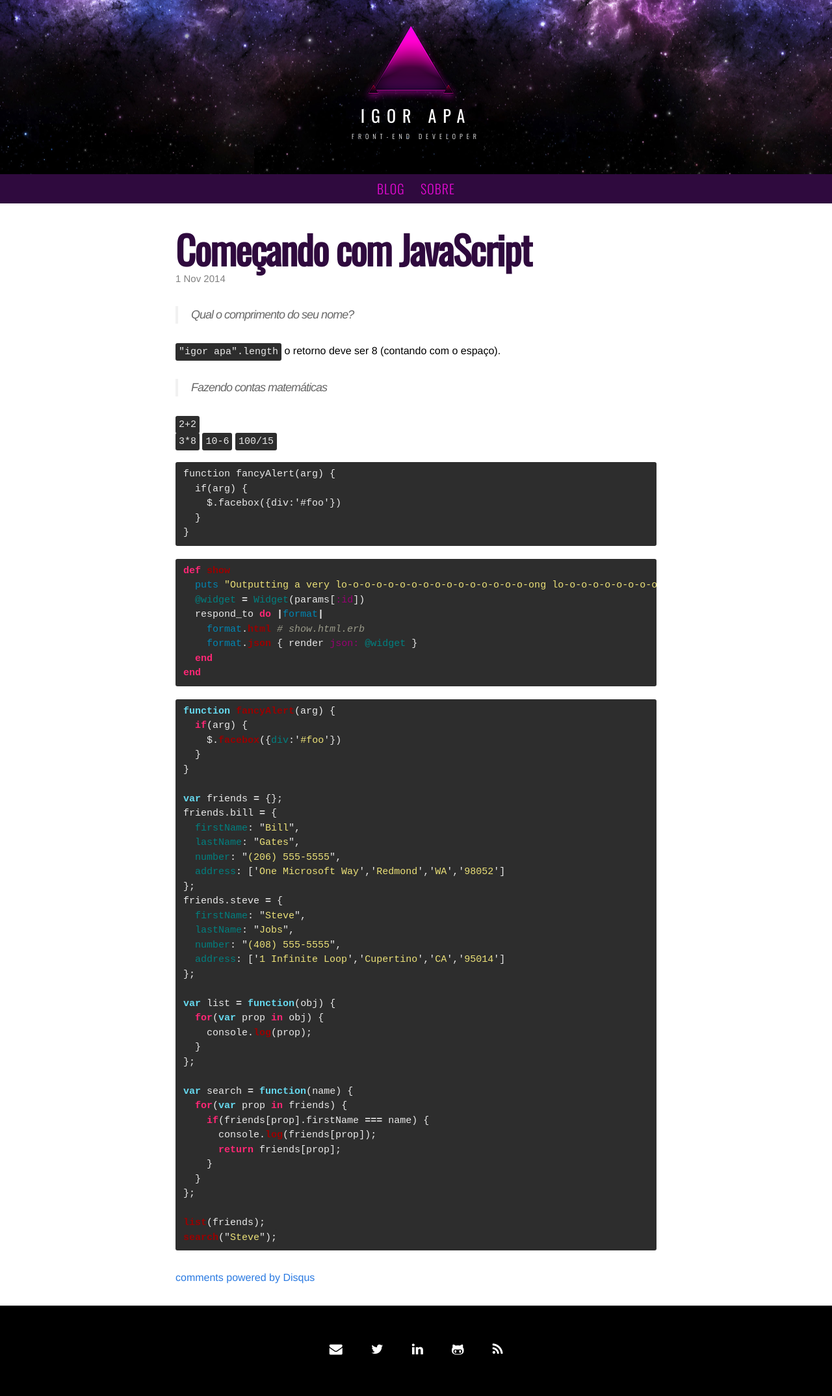
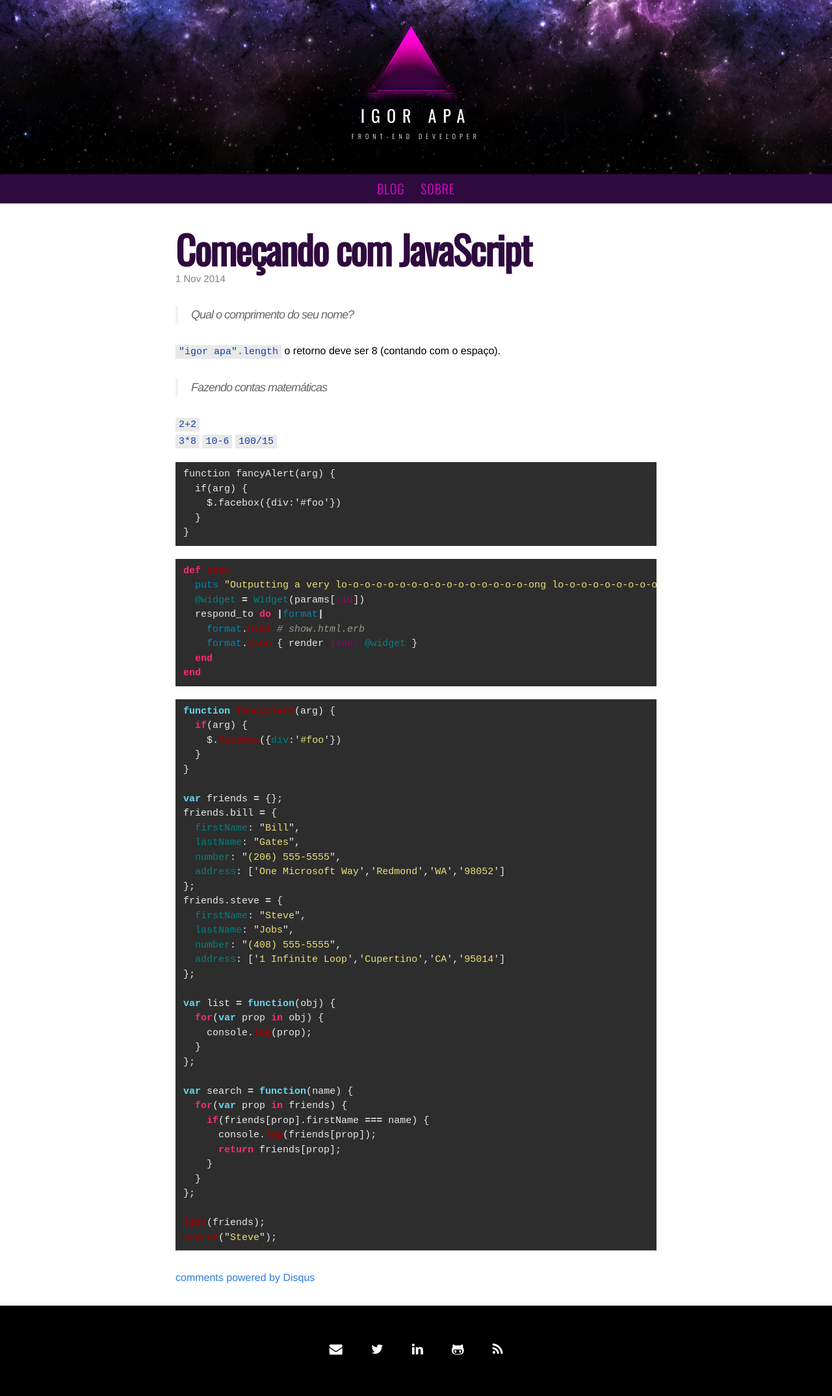
Before and after one commit to igorapa/igorapa.github.io, a Jekyll site: the page built from _posts/2014-11-01-comecando-com-javascript.markdown, in a window 1280 px wide. Shown: the whole page at 65% size. Built offline with Jekyll 4.4.1, drawn with Linux system fonts in a browser that asks for light colours; nearby versions of some CDN libraries; comment, search, counter and statistics services are not loaded.

Commit message:
mais alguns ajustes na parte de post de códigos

```diff
--- a/css/main.css
+++ b/css/main.css
@@ -252,19 +252,18 @@ a:hover { color}
 .post code {
   background-color: #2d2d2d;
   padding: 8px 12px;
-  -webkit-border-radius: 3px;
-  -moz-border-radius: 3px;
   font-size: 15px;
   overflow:scroll;
-  color: #eaeaea;
 }
 
-.post code { padding: 5px; }
+.post code { padding: 2px 5px; background: #EAE9E9; color: #1740A9; }
 
 .post ul,
 .post ol { margin-left: 1.35em; }
 
 .post pre code {
+  background-color: #2d2d2d;
+  color: #eaeaea;
   border: 0;
   padding-right: 0;
   padding-left: 0;
```
